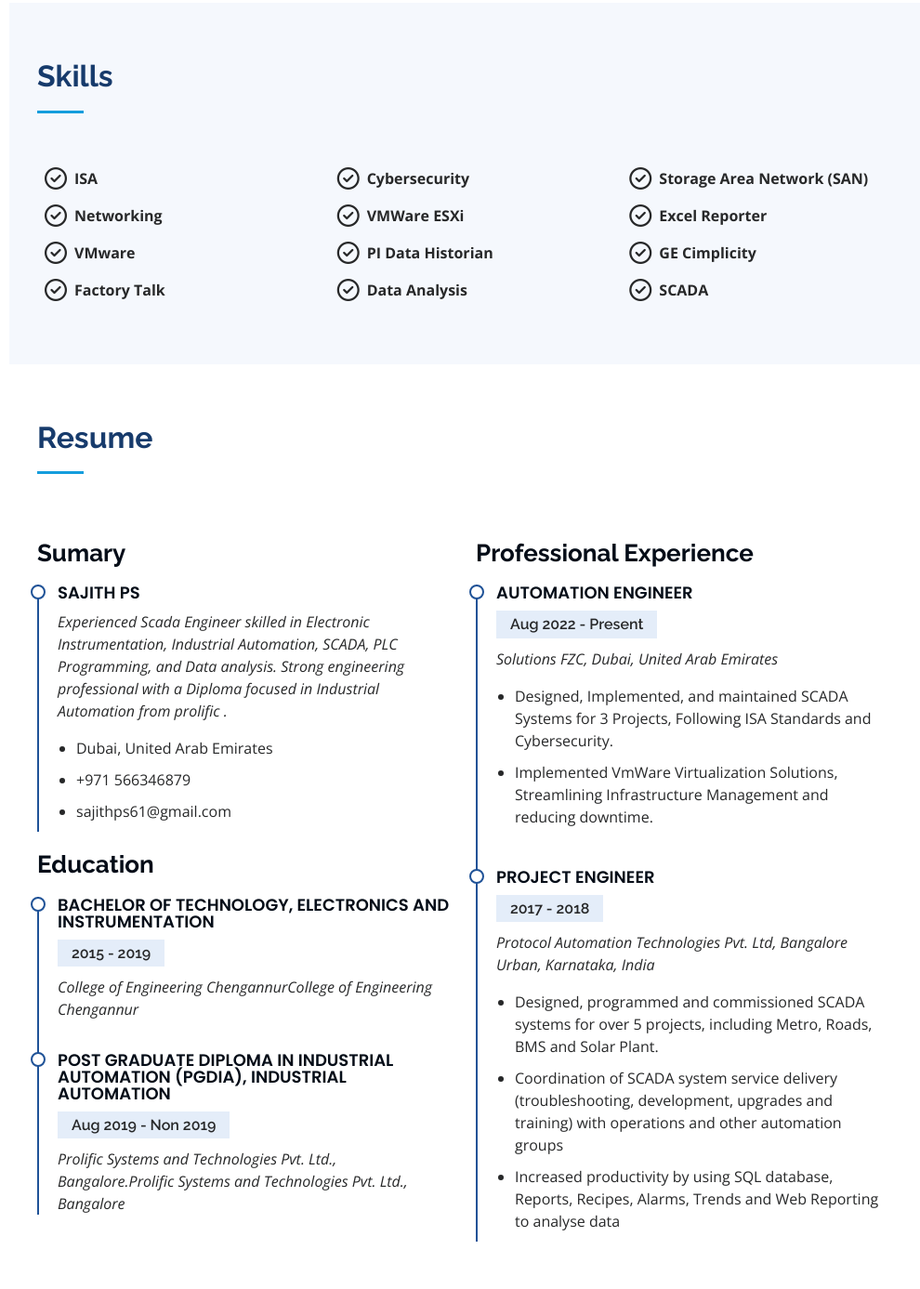
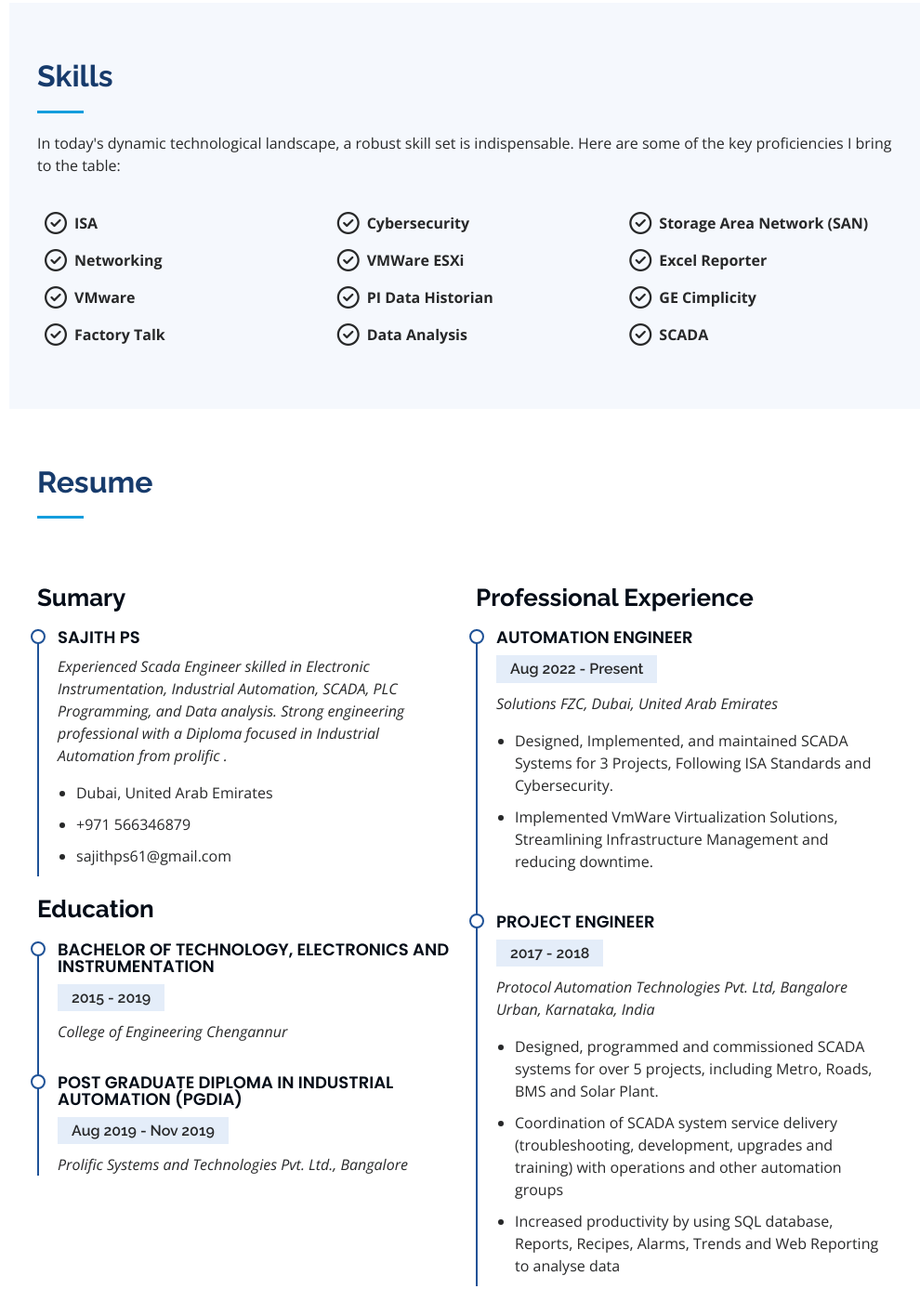
Before and after one commit to ajps208/Sajith_Portfolio1, a plain HTML site: page index.html in a window 1280 px wide. Shown: the part 1301-2688 px from the top of the page at 93% size, without its empty margins (290-1280 px from the left). Drawn offline with nearby package versions, Linux system fonts and the light colour scheme.

Commit message:
updated1

```diff
--- a/index.html
+++ b/index.html
@@ -316,12 +316,9 @@
         <div class="container">
           <div class="section-title">
             <h2>Skills</h2>
-            <!-- <p>
-              Magnam dolores commodi suscipit. Necessitatibus eius consequatur
-              ex aliquid fuga eum quidem. Sit sint consectetur velit. Quisquam
-              quos quisquam cupiditate. Et nemo qui impedit suscipit alias ea.
-              Quia fugiat sit in iste officiis commodi quidem hic quas.
-            </p> -->
+            <p>
+              In today's dynamic technological landscape, a robust skill set is indispensable. Here are some of the key proficiencies I bring to the table:
+            </p>
           </div>
 
           <div class="row align-items-center items-skill">
@@ -376,6 +373,7 @@
           </div>
         </div>
       </section>
+
       <!-- End Skills Section -->
 
       <!-- ======= Resume Section ======= -->
@@ -418,8 +416,7 @@
                 <h5>2015 - 2019</h5>
                 <p>
                   <em
-                    >College of Engineering ChengannurCollege of Engineering
-                    Chengannur</em
+                    >College of Engineering Chengannur</em
                   >
                 </p>
                 <!-- <p>
@@ -431,14 +428,12 @@
 
               <div class="resume-item">
                 <h4>
-                  Post Graduate Diploma in Industrial Automation (PGDIA),
-                  Industrial Automation
+                  Post Graduate Diploma in Industrial Automation (PGDIA)
                 </h4>
-                <h5>Aug 2019 - Non 2019</h5>
+                <h5>Aug 2019 - Nov 2019</h5>
                 <p>
                   <em
                     >Prolific Systems and Technologies Pvt. Ltd.,
-                    Bangalore.Prolific Systems and Technologies Pvt. Ltd.,
                     Bangalore</em
                   >
                 </p>
```
